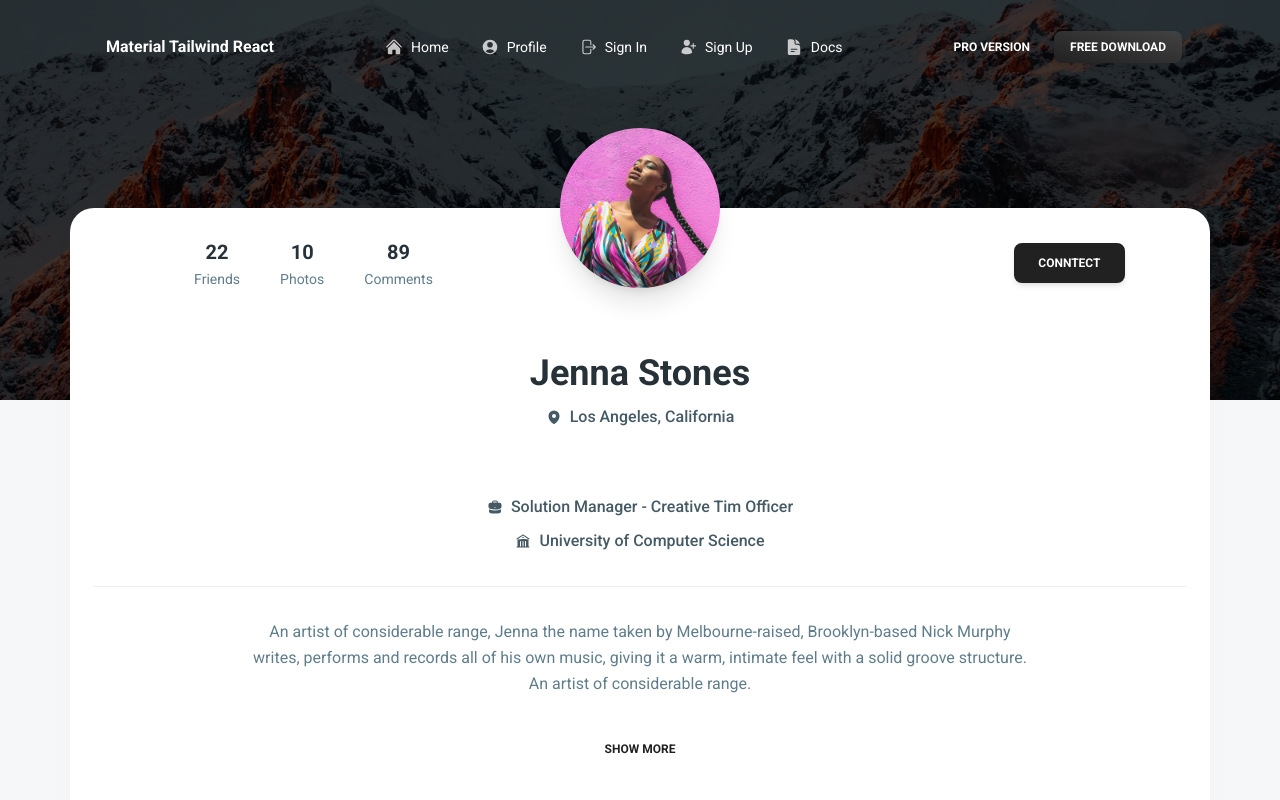
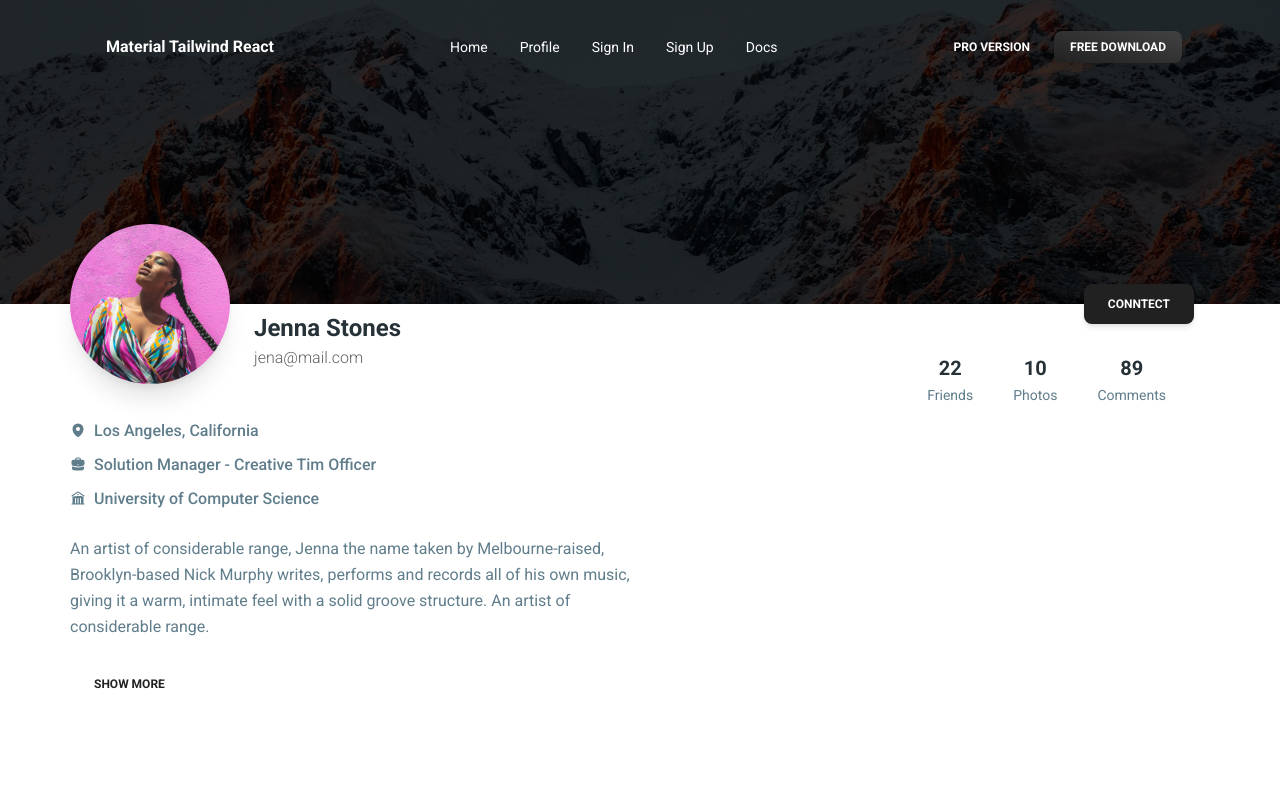
Before and after one commit to AndriiKatsarskyi/material-tailwind-kit-react, a React (Vite) app: page /profile in a window 1280 px wide. Shown: the top 800 px of the page. Built offline with nearby package versions, Linux system fonts and the light colour scheme.

Commit message:
fix issues

```diff
--- a/src/data/contact-data.js
+++ b/src/data/contact-data.js
@@ -1,25 +1,25 @@
 import {
-  StarIcon,
-  PresentationChartLineIcon,
-  RocketLaunchIcon,
+  BriefcaseIcon,
+  ChartBarIcon,
+  PlayIcon,
 } from "@heroicons/react/24/solid";
 
 export const contactData = [
   {
     title: "Excelent Services",
-    icon: StarIcon,
+    icon: BriefcaseIcon,
     description:
       "Some quick example text to build on the card title and make up the bulk of the card's content.",
   },
   {
     title: "Grow Your Market",
-    icon: PresentationChartLineIcon,
+    icon: ChartBarIcon,
     description:
       "Some quick example text to build on the card title and make up the bulk of the card's content.",
   },
   {
     title: "Launch Time",
-    icon: RocketLaunchIcon,
+    icon: PlayIcon,
     description:
       "Some quick example text to build on the card title and make up the bulk of the card's content.",
   },
--- a/src/data/features-data.js
+++ b/src/data/features-data.js
@@ -1,28 +1,26 @@
 import {
-  StarIcon,
-  ArrowPathIcon,
-  FingerPrintIcon,
+  ChatBubbleBottomCenterTextIcon,
 } from "@heroicons/react/24/solid";
 
 export const featuresData = [
   {
     color: "gray",
     title: "Awarded Agency",
-    icon: StarIcon,
+    icon: ChatBubbleBottomCenterTextIcon,
     description:
       "Divide details about your product or agency work into parts. A paragraph describing a feature will be enough.",
   },
   {
-    color: "red",
+    color: "gray",
     title: "Free Revisions",
-    icon: ArrowPathIcon,
+    icon: ChatBubbleBottomCenterTextIcon,
     description:
       "Keep you user engaged by providing meaningful information. Remember that by this time, the user is curious.",
   },
   {
-    color: "teal",
+    color: "gray",
     title: "Verified Company",
-    icon: FingerPrintIcon,
+    icon: ChatBubbleBottomCenterTextIcon,
     description:
       "Write a few lines about each one. A paragraph describing a feature will be enough. Keep you user engaged!",
   },
--- a/src/data/team-data.js
+++ b/src/data/team-data.js
@@ -10,7 +10,7 @@ export const teamData = [
       },
       {
         color: "blue",
-        name: "facebook",
+        name: "linkedin",
       },
       {
         color: "pink",
@@ -29,7 +29,7 @@ export const teamData = [
       },
       {
         color: "blue",
-        name: "facebook",
+        name: "linkedin",
       },
       {
         color: "pink",
@@ -48,7 +48,7 @@ export const teamData = [
       },
       {
         color: "blue",
-        name: "facebook",
+        name: "linkedin",
       },
       {
         color: "pink",
--- a/src/pages/home.jsx
+++ b/src/pages/home.jsx
@@ -8,8 +8,9 @@ import {
   IconButton,
   Input,
   Textarea,
+  Checkbox,
 } from "@material-tailwind/react";
-import { UsersIcon } from "@heroicons/react/24/solid";
+import { FingerPrintIcon, UsersIcon } from "@heroicons/react/24/solid";
 import { PageTitle, Footer } from "@/widgets/layout";
 import { FeatureCard, TeamCard } from "@/widgets/cards";
 import { featuresData, teamData, contactData } from "@/data";
@@ -39,7 +40,7 @@ export function Home() {
           </div>
         </div>
       </div>
-      <section className="-mt-32 bg-gray-50 px-4 pb-20 pt-4">
+      <section className="-mt-32 bg-white px-4 pb-20 pt-4">
         <div className="container mx-auto">
           <div className="grid grid-cols-1 gap-6 md:grid-cols-2 lg:grid-cols-3">
             {featuresData.map(({ color, title, icon, description }) => (
@@ -56,8 +57,8 @@ export function Home() {
           </div>
           <div className="mt-32 flex flex-wrap items-center">
             <div className="mx-auto -mt-8 w-full px-4 md:w-5/12">
-              <div className="mb-6 inline-flex h-16 w-16 items-center justify-center rounded-full bg-white p-3 text-center shadow-lg">
-                <UsersIcon className="h-6 w-6 text-blue-gray-900" />
+              <div className="mb-6 inline-flex h-16 w-16 items-center justify-center rounded-full bg-blue-gray-900 p-2 text-center shadow-lg">
+                <FingerPrintIcon className="h-8 w-8 text-white " />
               </div>
               <Typography
                 variant="h3"
@@ -76,11 +77,11 @@ export function Home() {
                 faster. You can change the text and images and you're good to
                 go. Just make sure you enable them first via JavaScript.
               </Typography>
-              <Button variant="outlined">read more</Button>
+              <Button variant="filled">read more</Button>
             </div>
             <div className="mx-auto mt-24 flex w-full justify-center px-4 md:w-4/12 lg:mt-0">
-              <Card className="shadow-lg shadow-gray-500/10">
-                <CardHeader className="relative h-56">
+              <Card className="shadow-lg border shadow-gray-500/10">
+                <CardHeader floated={false} className="relative h-56">
                   <img
                     alt="Card Image"
                     src="/img/teamwork.jpeg"
@@ -88,10 +89,11 @@ export function Home() {
                   />
                 </CardHeader>
                 <CardBody>
+                  <Typography variant="small" color="blue-gray" className="font-normal">Enterprise</Typography>
                   <Typography
                     variant="h5"
                     color="blue-gray"
-                    className="mb-3 font-bold"
+                    className="mb-3 mt-2 font-bold"
                   >
                     Top Notch Services
                   </Typography>
@@ -108,7 +110,7 @@ export function Home() {
       </section>
       <section className="px-4 pt-20 pb-48">
         <div className="container mx-auto">
-          <PageTitle heading="Here are our heroes">
+          <PageTitle section="Our Team" heading="Here are our heroes">
             According to the National Oceanic and Atmospheric Administration,
             Ted, Scambos, NSIDClead scentist, puts the potentially record
             maximum.
@@ -124,7 +126,7 @@ export function Home() {
                   <div className="flex items-center gap-2">
                     {socials.map(({ color, name }) => (
                       <IconButton key={name} color={color} variant="text">
-                        <i className={`fa-brands text-lg fa-${name}`} />
+                        <i className={`fa-brands text-xl fa-${name}`} />
                       </IconButton>
                     ))}
                   </div>
@@ -134,9 +136,9 @@ export function Home() {
           </div>
         </div>
       </section>
-      <section className="relative bg-blue-gray-50/50 py-24 px-4">
+      <section className="relative bg-white py-24 px-4">
         <div className="container mx-auto">
-          <PageTitle heading="Build something">
+          <PageTitle section="Co-Working" heading="Build something">
             Put the potentially record low maximum sea ice extent tihs year down
             to low ice. According to the National Oceanic and Atmospheric
             Administration, Ted, Scambos.
@@ -149,9 +151,9 @@ export function Home() {
                 shadow={false}
                 className="text-center text-blue-gray-900"
               >
-                <div className="mx-auto mb-6 grid h-14 w-14 place-items-center rounded-full bg-white shadow-lg shadow-gray-500/20">
+                <div className="mx-auto mb-6 grid h-14 w-14 place-items-center rounded-full bg-blue-gray-900 shadow-lg shadow-gray-500/20">
                   {React.createElement(icon, {
-                    className: "w-5 h-5",
+                    className: "w-5 h-5 text-white",
                   })}
                 </div>
                 <Typography variant="h5" color="blue-gray" className="mb-2">
@@ -163,22 +165,40 @@ export function Home() {
               </Card>
             ))}
           </div>
-          <PageTitle heading="Want to work with us?">
+          <PageTitle section="Contact Us" heading="Want to work with us?">
             Complete this form and we will get back to you in 24 hours.
           </PageTitle>
-          <form className="mx-auto mt-12 max-w-3xl text-center">
+          <form className="mx-auto w-full mt-12 lg:w-5/12">
             <div className="mb-8 flex gap-8">
-              <Input variant="standard" size="lg" label="Full Name" />
-              <Input variant="standard" size="lg" label="Email Address" />
+              <Input variant="outlined" size="lg" label="Full Name" />
+              <Input variant="outlined" size="lg" label="Email Address" />
             </div>
-            <Textarea variant="standard" size="lg" label="Message" rows={8} />
-            <Button variant="gradient" size="lg" className="mt-8">
+            <Textarea variant="outlined" size="lg" label="Message" rows={8} />
+            <Checkbox
+              label={
+                <Typography
+                  variant="small"
+                  color="gray"
+                  className="flex items-center font-normal"
+                >
+                  I agree the
+                  <a
+                    href="#"
+                    className="font-medium transition-colors hover:text-gray-900"
+                  >
+                    &nbsp;Terms and Conditions
+                  </a>
+                </Typography>
+              }
+              containerProps={{ className: "-ml-2.5" }}
+            />
+            <Button variant="gradient" size="lg" className="mt-8" fullWidth>
               Send Message
             </Button>
           </form>
         </div>
       </section>
-      <div className="bg-blue-gray-50/50">
+      <div className="bg-white">
         <Footer />
       </div>
     </>
--- a/src/pages/profile.jsx
+++ b/src/pages/profile.jsx
@@ -11,15 +11,13 @@ export function Profile() {
     <>
       <section className="relative block h-[50vh]">
         <div className="bg-profile-background absolute top-0 h-full w-full bg-[url('/img/background-1.jpg')] bg-cover bg-center" />
-        <div className="absolute top-0 h-full w-full bg-black/75 bg-cover bg-center" />
+        <div className="absolute top-0 h-full w-full bg-black/80 bg-cover bg-center" />
       </section>
-      <section className="relative bg-blue-gray-50/50 py-16 px-4">
+      <section className="relative bg-white py-16">
+        <div className="relative mb-6 -mt-40 flex w-full min-w-0 flex-col break-words bg-white">
           <div className="container mx-auto">
-          <div className="relative mb-6 -mt-64 flex w-full min-w-0 flex-col break-words rounded-3xl bg-white shadow-xl shadow-gray-500/5">
-            <div className="px-6">
-              <div className="flex flex-wrap justify-center">
-                <div className="flex w-full justify-center px-4 lg:order-2 lg:w-3/12">
-                  <div className="relative">
+            <div className="flex flex-wrap justify-between">
+              <div className="relative flex gap-6 items-start">
                 <div className="-mt-20 w-40">
                   <Avatar
                     src="/img/team-2.jpg"
@@ -28,13 +26,17 @@ export function Profile() {
                     className="h-full w-full shadow-xl"
                   />
                 </div>
+                <div className="flex flex-col mt-2">
+                  <Typography variant="h4" color="blue-gray">
+                    Jenna Stones
+                  </Typography>
+                  <Typography variant="paragraph" color="gray" className="!mt-0">jena@mail.com</Typography>
                 </div>
               </div>
-                <div className="mt-10 flex w-full justify-center px-4 lg:order-3 lg:mt-0 lg:w-4/12 lg:justify-end lg:self-center">
-                  <Button className="bg-gray-900">Conntect</Button>
-                </div>
-                <div className="w-full px-4 lg:order-1 lg:w-4/12">
-                  <div className="flex justify-center py-4 pt-8 lg:pt-4">
+
+              <div className="mt-10 flex flex-col justify-end px-4 lg:-mt-5">
+                <Button className="bg-gray-900 w-fit ml-auto">Conntect</Button>
+                <div className="flex justify-start py-4 pt-8 lg:pt-4">
                   <div className="mr-4 p-3 text-center">
                     <Typography
                       variant="lead"
@@ -81,36 +83,32 @@ export function Profile() {
                     </Typography>
                   </div>
                 </div>
+
               </div>
             </div>
-              <div className="my-8 text-center">
-                <Typography variant="h2" color="blue-gray" className="mb-2">
-                  Jenna Stones
-                </Typography>
-                <div className="mb-16 flex items-center justify-center gap-2">
-                  <MapPinIcon className="-mt-px h-4 w-4 text-blue-gray-700" />
-                  <Typography className="font-medium text-blue-gray-700">
+            <div className="-mt-4 container space-y-2">
+              <div className="flex items-center gap-2">
+                <MapPinIcon className="-mt-px h-4 w-4 text-blue-gray-500" />
+                <Typography className="font-medium text-blue-gray-500">
                   Los Angeles, California
                 </Typography>
               </div>
-                <div className="mb-2 flex items-center justify-center gap-2">
-                  <BriefcaseIcon className="-mt-px h-4 w-4 text-blue-gray-700" />
-                  <Typography className="font-medium text-blue-gray-700">
+              <div className="flex items-center gap-2">
+                <BriefcaseIcon className="-mt-px h-4 w-4 text-blue-gray-500" />
+                <Typography className="font-medium text-blue-gray-500">
                   Solution Manager - Creative Tim Officer
                 </Typography>
               </div>
-                <div className="mb-2 flex items-center justify-center gap-2">
-                  <BuildingLibraryIcon className="-mt-px h-4 w-4 text-blue-gray-700" />
-                  <Typography className="font-medium text-blue-gray-700">
+              <div className="flex items-center gap-2">
+                <BuildingLibraryIcon className="-mt-px h-4 w-4 text-blue-gray-500" />
+                <Typography className="font-medium text-blue-gray-500">
                   University of Computer Science
                 </Typography>
               </div>
             </div>
-
-              <div className="mb-10 border-t border-blue-gray-50 py-6 text-center">
-                <div className="mt-2 flex flex-wrap justify-center">
-                  <div className="flex w-full flex-col items-center px-4 lg:w-9/12">
-                    <Typography className="mb-8 font-normal text-blue-gray-500">
+            <div className="mb-10 py-6">
+              <div className="flex w-full flex-col items-start lg:w-1/2">
+                <Typography className="mb-6 font-normal text-blue-gray-500">
                   An artist of considerable range, Jenna the name taken by
                   Melbourne-raised, Brooklyn-based Nick Murphy writes,
                   performs and records all of his own music, giving it a
@@ -121,13 +119,14 @@ export function Profile() {
               </div>
             </div>
           </div>
-            </div>
-          </div>
+
+
         </div>
       </section>
-      <div className="bg-blue-gray-50/50">
+      <div className="bg-white">
         <Footer />
       </div>
+
     </>
   );
 }
--- a/src/routes.jsx
+++ b/src/routes.jsx
@@ -1,39 +1,27 @@
 import { Home, Profile, SignIn, SignUp } from "@/pages";
-import {
-  HomeIcon,
-  UserCircleIcon,
-  ArrowRightOnRectangleIcon,
-  UserPlusIcon,
-  DocumentTextIcon,
-} from "@heroicons/react/24/solid";
 
 export const routes = [
   {
-    icon: HomeIcon,
     name: "home",
     path: "/home",
     element: <Home />,
   },
   {
-    icon: UserCircleIcon,
     name: "profile",
     path: "/profile",
     element: <Profile />,
   },
   {
-    icon: ArrowRightOnRectangleIcon,
     name: "Sign In",
     path: "/sign-in",
     element: <SignIn />,
   },
   {
-    icon: UserPlusIcon,
     name: "Sign Up",
     path: "/sign-up",
     element: <SignUp />,
   },
   {
-    icon: DocumentTextIcon,
     name: "Docs",
     href: "https://www.material-tailwind.com/docs/react/installation",
     target: "_blank",
--- a/src/widgets/layout/footer.jsx
+++ b/src/widgets/layout/footer.jsx
@@ -12,7 +12,7 @@ export function Footer({ title, description, socials, menus, copyright }) {
             <Typography variant="h4" className="mb-4" color="blue-gray">
               {title}
             </Typography>
-            <Typography className="font-normal text-blue-gray-500">
+            <Typography className="font-normal text-blue-gray-500 lg:w-2/5">
               {description}
             </Typography>
             <div className="mx-auto mt-6 mb-8 flex justify-center gap-2 md:mb-0 lg:justify-start">
@@ -23,7 +23,7 @@ export function Footer({ title, description, socials, menus, copyright }) {
                   target="_blank"
                   rel="noopener noreferrer"
                 >
-                  <IconButton color="white" className="rounded-full">
+                  <IconButton color="white" className="rounded-full shadow-none bg-transparent">
                     <Typography color={color}>
                       <i className={`fa-brands fa-${name}`} />
                     </Typography>
@@ -84,29 +84,19 @@ Footer.defaultProps = {
     "Easy to use React components for Tailwind CSS and Material Design.",
   socials: [
     {
-      color: "blue",
-      name: "facebook",
-      path: "https://www.facebook.com/CreativeTim",
-    },
-    {
-      color: "light-blue",
+      color: "gray",
       name: "twitter",
       path: "https://www.twitter.com/creativetim",
     },
     {
-      color: "purple",
+      color: "gray",
+      name: "youtube",
+      path: "https://www.youtube.com/channel/UCVyTG4sCw-rOvB9oHkzZD1w",
+    },
+    {
+      color: "gray",
       name: "instagram",
       path: "https://www.instagram.com/creativetimofficial/",
-    },
-    {
-      color: "pink",
-      name: "dribbble",
-      path: "https://www.dribbble.com/creativetim",
-    },
-    {
-      color: "red",
-      name: "youtube",
-      path: "https://www.youtube.com/channel/UCVyTG4sCw-rOvB9oHkzZD1w",
     },
     {
       color: "black",
--- a/src/widgets/layout/page-title.jsx
+++ b/src/widgets/layout/page-title.jsx
@@ -1,10 +1,11 @@
 import PropTypes from "prop-types";
 import { Typography } from "@material-tailwind/react";
 
-export function PageTitle({ heading, children }) {
+export function PageTitle({ section, heading, children }) {
   return (
     <div className="mx-auto w-full px-4 text-center lg:w-6/12">
-      <Typography variant="h2" color="blue-gray" className="mb-3">
+      <Typography variant="lead" className="font-semibold">{section}</Typography>
+      <Typography variant="h2" color="blue-gray" className="my-3">
         {heading}
       </Typography>
       <Typography variant="lead" className="text-blue-gray-500">
@@ -15,6 +16,7 @@ export function PageTitle({ heading, children }) {
 }
 
 PageTitle.propTypes = {
+  section: PropTypes.string.isRequired,
   heading: PropTypes.string.isRequired,
   children: PropTypes.node.isRequired,
 };
```
Lines whose indentation alone changed are shown as unchanged.
